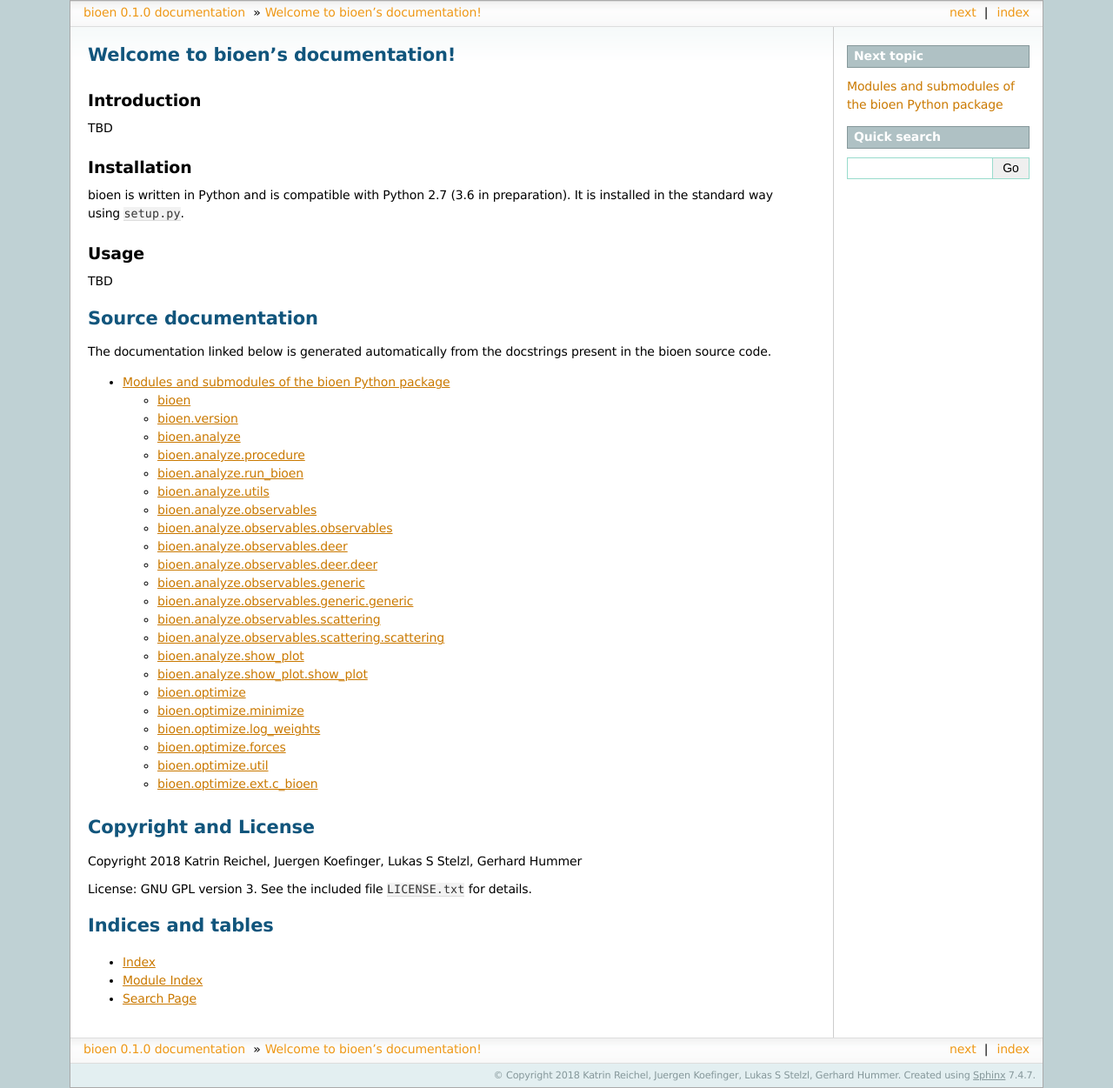
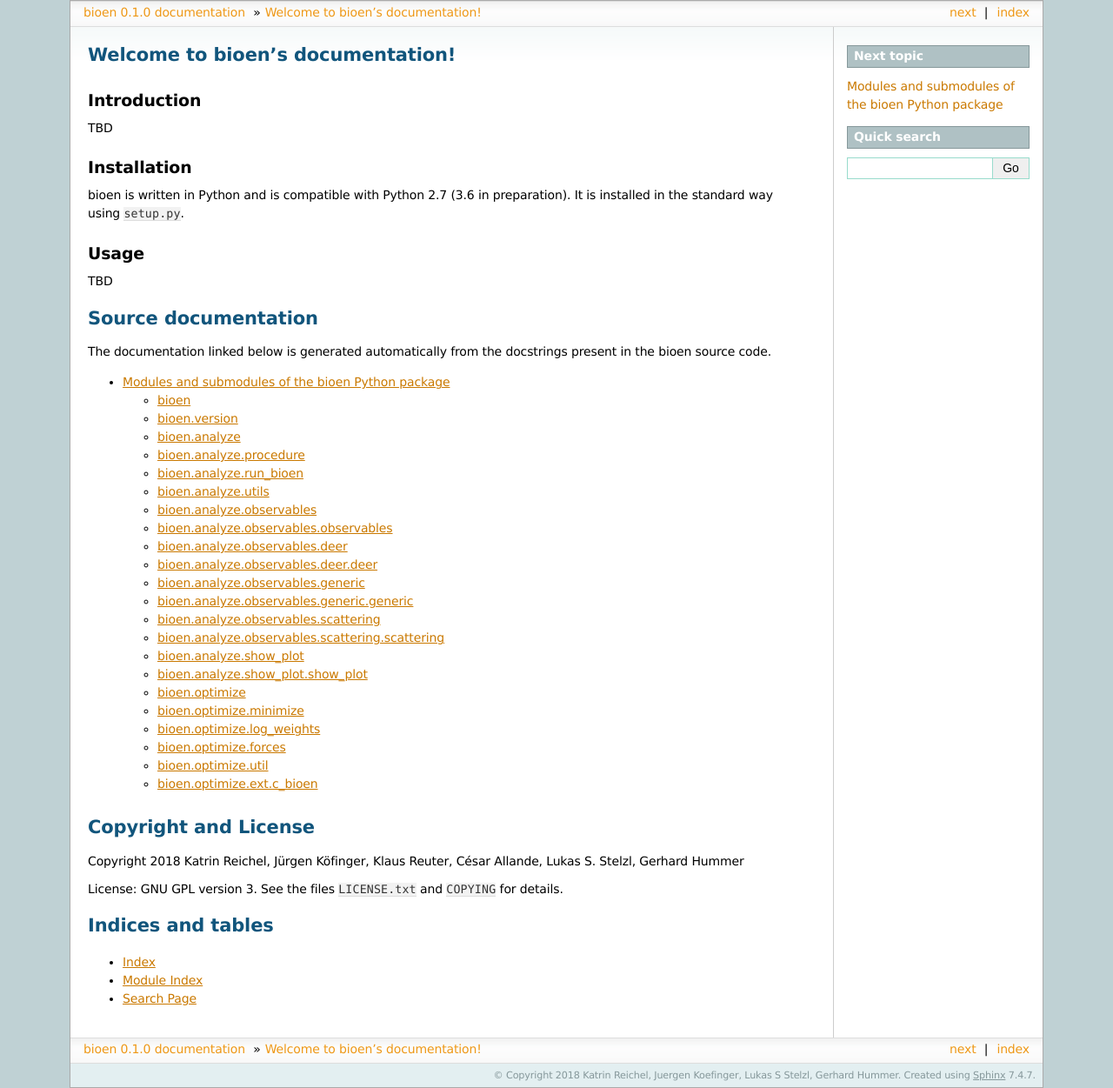
Before and after one commit to bio-phys/BioEn, a Sphinx documentation site: the page built from doc/index.rst, in a window 1280 px wide. Shown: the whole page at 87% size. Built offline with Sphinx 7.4.7, drawn with Linux system fonts in a browser that asks for light colours.

```diff
--- a/README.rst
+++ b/README.rst
@@ -4,7 +4,7 @@
 
 :Authors:      Katrin Reichel, Jürgen Köfinger, Klaus Reuter, César Allande, Lukas S. Stelzl
 :Year:         2018
-:Licence:      MIT Lisence
+:Licence:      GPLv3
 :Copyright:    © 2018 Katrin Reichel, Jürgen Köfinger, Klaus Reuter, César Allande, Lukas S. Stelzl, Gerhard Hummer
 :Citation:     Hummer G. and Köfinger J., J. Chem. Phys. 143 (2015) doi: 10.1063/1.4937786
 
--- a/doc/index.rst
+++ b/doc/index.rst
@@ -48,9 +48,9 @@ present in the bioen source code.
 Copyright and License
 =====================
 
-Copyright 2018 Katrin Reichel, Juergen Koefinger, Lukas S Stelzl, Gerhard Hummer
+Copyright 2018 Katrin Reichel, Jürgen Köfinger, Klaus Reuter, César Allande, Lukas S. Stelzl, Gerhard Hummer
 
-License: GNU GPL version 3. See the included file ``LICENSE.txt`` for details.
+License: GNU GPL version 3. See the files ``LICENSE.txt`` and ``COPYING`` for details.
 
 
 Indices and tables
```
Also changed, not shown: LICENSE.txt.
